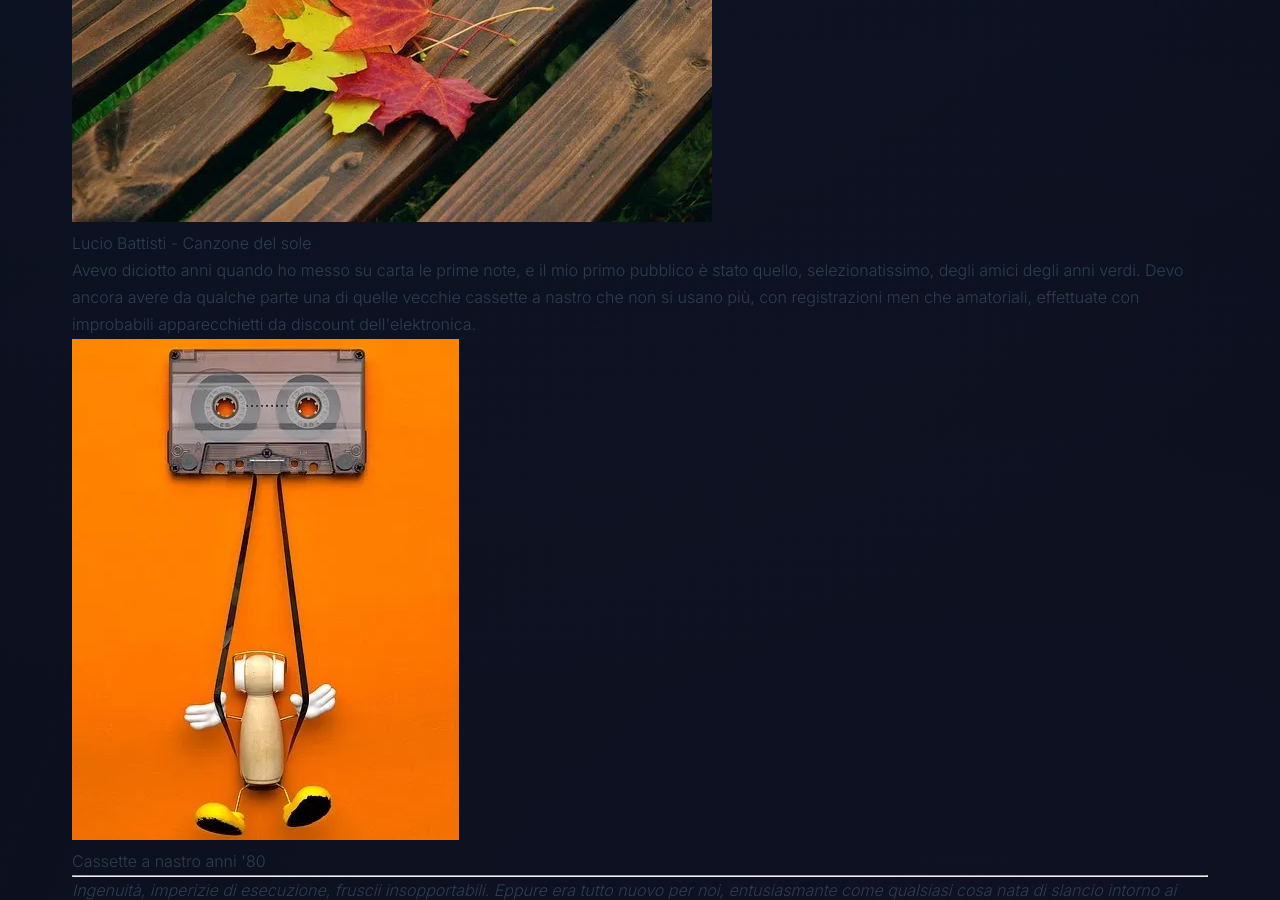
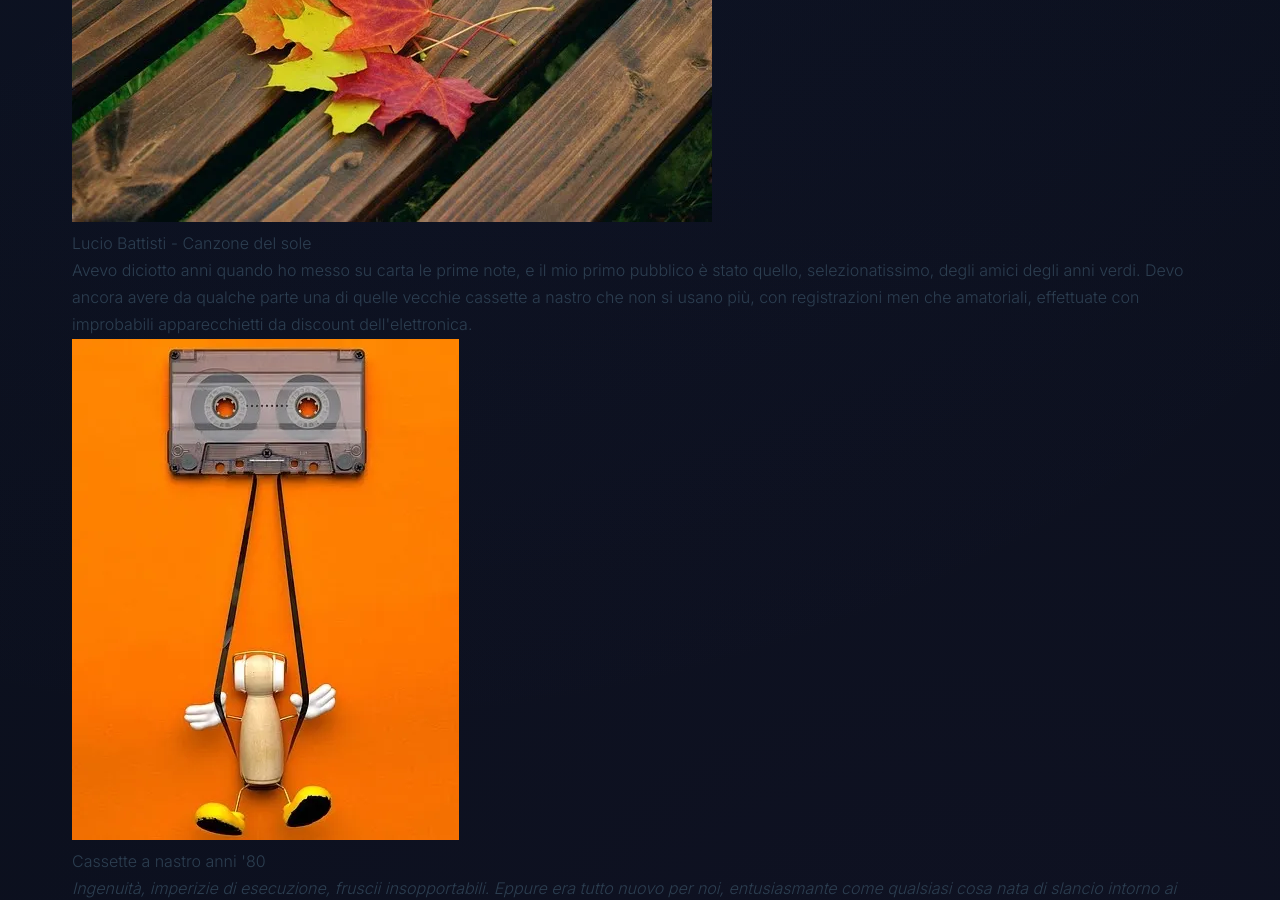
Before and after one commit to music-and-arts/music-and-arts.github.io, a Jekyll site: the page built from _pages/i-colori-della-musica.md, in a window 1280 px wide and 900 px high, scrolled down 1722 px. Built offline with Jekyll 4.4.1, drawn with Linux system fonts in a browser that asks for light colours.

Commit message:
Update i-colori-della-musica.md

```diff
--- a/_pages/i-colori-della-musica.md
+++ b/_pages/i-colori-della-musica.md
@@ -10,20 +10,23 @@
     </div>
 
     <div class="main-content-full">
-        <!-- PRIMA SEZIONE: Bowie e Beethoven -->
+        <!-- PRIMO BLOCCO: Introduzione -->
         <div class="content-section">
             <div class="text-content-full">
                 <p>Dall'età di quindici anni sono innamorato della musica.</p>
                 <p>Mio padre un giorno rientrò a casa portando con sé alcuni 45 giri, tra cui "Heroes" di David Bowie; e, in curata confezione, un doppio L.P. con le ultime due sinfonie di Beethoven dirette da Karajan.</p>
             </div>
+        </div>
 
+        <!-- SECONDO BLOCCO: Bowie e Beethoven affiancati -->
+        <div class="content-section">
             <div class="images-row">
                 <div class="image-real">
-                    <img src="/images/bowie.jpg" alt="David Bowie" style="object-position: center 30%;">
+                    <img src="/images/bowie.jpg" alt="David Bowie">
                     <div class="image-caption">David Bowie - Heroes</div>
                 </div>
                 <div class="image-real">
-                    <img src="/images/beethoven.jpg" alt="Beethoven" style="object-position: center 20%;">
+                    <img src="/images/beethoven.jpg" alt="Beethoven">
                     <div class="image-caption">Beethoven - Sinfonia Corale</div>
                 </div>
             </div>
@@ -33,7 +36,7 @@
             </div>
         </div>
 
-        <!-- SECONDA SEZIONE: Battisti (usa foglia.jpg) -->
+        <!-- TERZO BLOCCO: Battisti -->
         <div class="content-section">
             <div class="text-content-full">
                 <p>Da allora ho ascoltato, e dopo poco ho iniziato a studiare. Al pianoforte mi sono avvicinato in modo piuttosto serio, la chitarra invece l'ho iniziata con i soliti quattro accordi della "Canzone" del sole" di Lucio Battisti, un classico per chiunque inizi da zero.</p>
@@ -41,32 +44,31 @@
 
             <div class="images-row">
                 <div class="image-real">
-                    <img src="/images/foglia.jpg" alt="Lucio Battisti" style="object-position: center 30%;">
+                    <img src="/images/foglia.jpg" alt="Lucio Battisti">
                     <div class="image-caption">Lucio Battisti - Canzone del sole</div>
                 </div>
             </div>
         </div>
 
-        <!-- TERZA SEZIONE: Cassette -->
+        <!-- QUARTO BLOCCO: Cassette -->
         <div class="content-section">
             <div class="text-content-full">
-                <p>Avevo diciotto anni quando ho messo su carta le prime note, e il mio primo pubblico è stato quello, selezionatissimo, degli amici degli anni verdi. Devo ancora avere da qualche parte una di quelle vecchie cassette a nastro che non si usano più, con registrazioni men che amatoriali, effettuate con improbabili apparecchietti da discount dell'elektronica.</p>
+                <p>Avevo diciotto anni quando ho messo su carta le prime note, e il mio primo pubblico è stato quello, selezionatissimo, degli amici degli anni verdi. Devo ancora avere da qualche parte una di quelle vecchie cassette a nastro che non si usano più, con registrazioni men che amatoriali, effettuate con improbabili apparecchietti da discount dell'elettronica.</p>
             </div>
 
             <div class="images-row">
                 <div class="image-real">
-                    <img src="/images/musicassetta.jpg" alt="Cassette a nastro" style="object-position: center 30%;">
+                    <img src="/images/musicassetta.jpg" alt="Cassette a nastro">
                     <div class="image-caption">Cassette a nastro anni '80</div>
                 </div>
             </div>
 
             <div class="text-content-full">
-                <hr>
                 <p><em>Ingenuità, imperizie di esecuzione, fruscii insopportabili. Eppure era tutto nuovo per noi, entusiasmante come qualsiasi cosa nata di slancio intorno ai vent'anni.</em></p>
             </div>
         </div>
 
-        <!-- QUARTA SEZIONE: Computer e home studio -->
+        <!-- QUINTO BLOCCO: Computer e home studio -->
         <div class="content-section">
             <div class="text-content-full">
                 <p>Poi è venuta l'era dei computer. Ho resistito a lungo, umanisticamente contrario all'imperio delle "macchine", sino a quando il P.C. non l'ho dovuto comprare per mio figlio. Ho iniziato a metter mano per curiosità, ed anche il copia-incolla era all'inizio per me cosa difficile.</p>
@@ -82,7 +84,7 @@
 
             <div class="images-row">
                 <div class="image-real">
-                    <img src="/images/Home studio.jpg" alt="Home studio moderno" style="object-position: center 30%;">
+                    <img src="/images/Home studio.jpg" alt="Home studio moderno">
                     <div class="image-caption">Home studio moderno</div>
                 </div>
             </div>
@@ -116,4 +118,4 @@
             </div>
         </div>
     </div>
-</div>
+</div>v>
```
